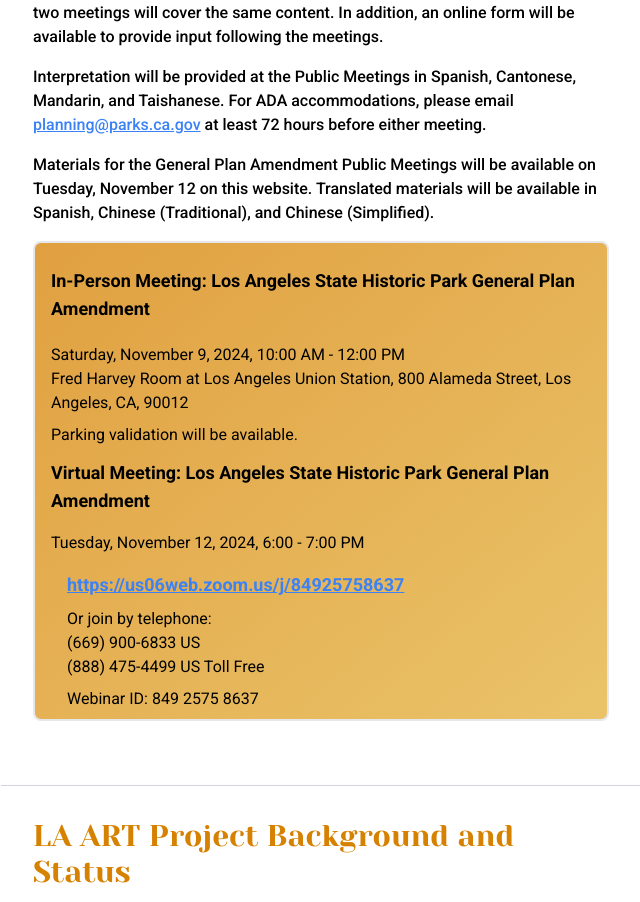
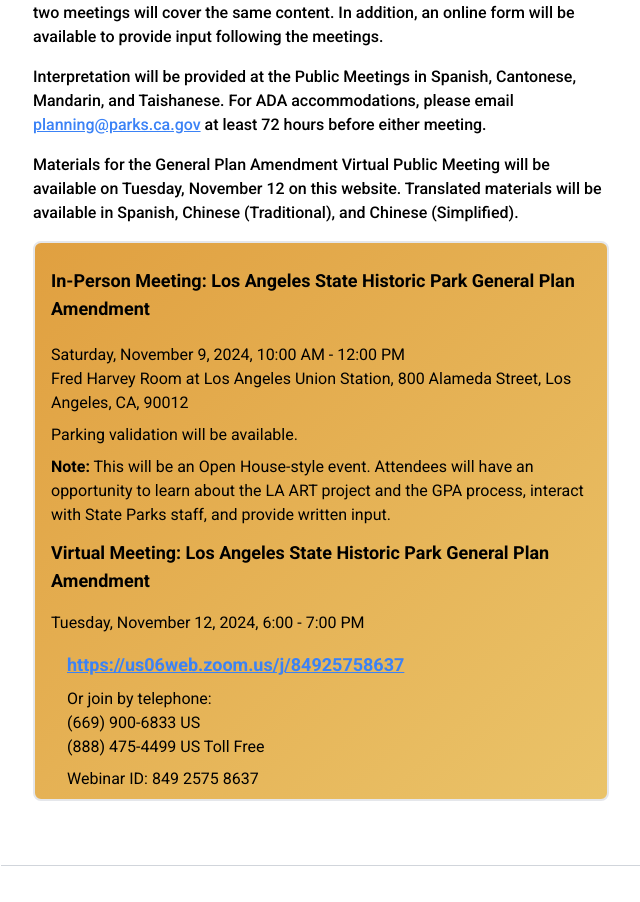
Before and after one commit to AECOMVizStudio/la_art, a React (Vite) app: page / in a window 1280 px wide. Shown: the part 2041-2943 px from the top of the page, without its empty margins (151-791 px from the left). Built offline with nearby package versions, Linux system fonts and the light colour scheme.

Commit message:
Update Upcoming.tsx
Apply edits from Lillian on Nov 1.

```diff
--- a/src/components/children/Headings/Upcoming.tsx
+++ b/src/components/children/Headings/Upcoming.tsx
@@ -16,7 +16,7 @@ const Upcoming = () => {
             <div className="font-medium pt-4">If you wish to receive plan and meeting notifications, please sign up by clicking the button under “Sign up to receive LASHP General Plan Amendment information.” </div>
             <p className="font-medium pt-4">California State Parks will be hosting two initial public meetings to provide information on the LASHP GPA process and the LA ART project, and to collect input on ideas and suggestions to be considered during the GPA process. These two meetings will cover the same content. In addition, an online form will be available to provide input following the meetings.</p>
             <p className="font-medium pt-4">Interpretation will be provided at the Public Meetings in Spanish, Cantonese, Mandarin, and Taishanese.  For ADA accommodations, please email <span className="text-blue-500 underline">planning@parks.ca.gov</span> at least 72 hours before either meeting.</p>
-            <p className="font-medium py-4">Materials for the General Plan Amendment Public Meetings will be available on Tuesday, November 12 on this website. Translated materials will be available in Spanish, Chinese (Traditional), and Chinese (Simplified).</p>
+            <p className="font-medium py-4">Materials for the General Plan Amendment Virtual Public Meeting will be available on Tuesday, November 12 on this website. Translated materials will be available in Spanish, Chinese (Traditional), and Chinese (Simplified).</p>
 
 
             <div className="bg-gradient-to-br from-[rgba(214,128,0,0.75)] to-[rgba(227,175,55,0.75)] border-2 border-gray-200 rounded-lg p-2 md:px-4">
@@ -30,6 +30,8 @@ const Upcoming = () => {
                             Fred Harvey Room at Los Angeles Union Station, 800 Alameda Street, Los Angeles, CA, 90012
                         </div>
                         <div className="py-1">Parking validation will be available.</div>
+                        <div className="py-1"><b>Note:</b> This will be an Open House-style event. Attendees will have an opportunity to learn about the LA ART project and the GPA process, interact with State Parks staff, and provide written input.
+</div>
                 </div>
 
                 <div>
```
